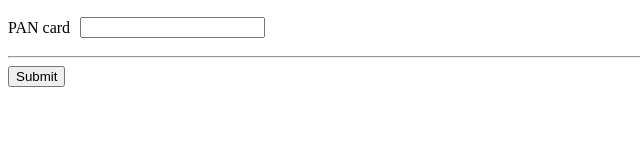
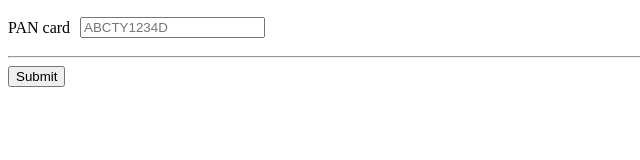
Before and after one commit to thiiruuu/Placement-task-30-07-24, a plain HTML site: page Pan number/index.html in a window 1280 px wide. Shown: the full height of the page, 0-640 px from the left. Drawn offline with Linux system fonts and the light colour scheme.

Commit message:
Add files via upload

```diff
--- a/Pan number/index.html
+++ b/Pan number/index.html
@@ -9,7 +9,7 @@
 <body>
     <div class="main">
         <label for="Pan Number">PAN card</label>
-        <input type="text" name="pannumber" id="pan">
+        <input type="text" name="pannumber" id="pan" placeholder="ABCTY1234D">
         <h2 id="valid" style="color: red;"></h2>
     </div>
     <hr>
```
